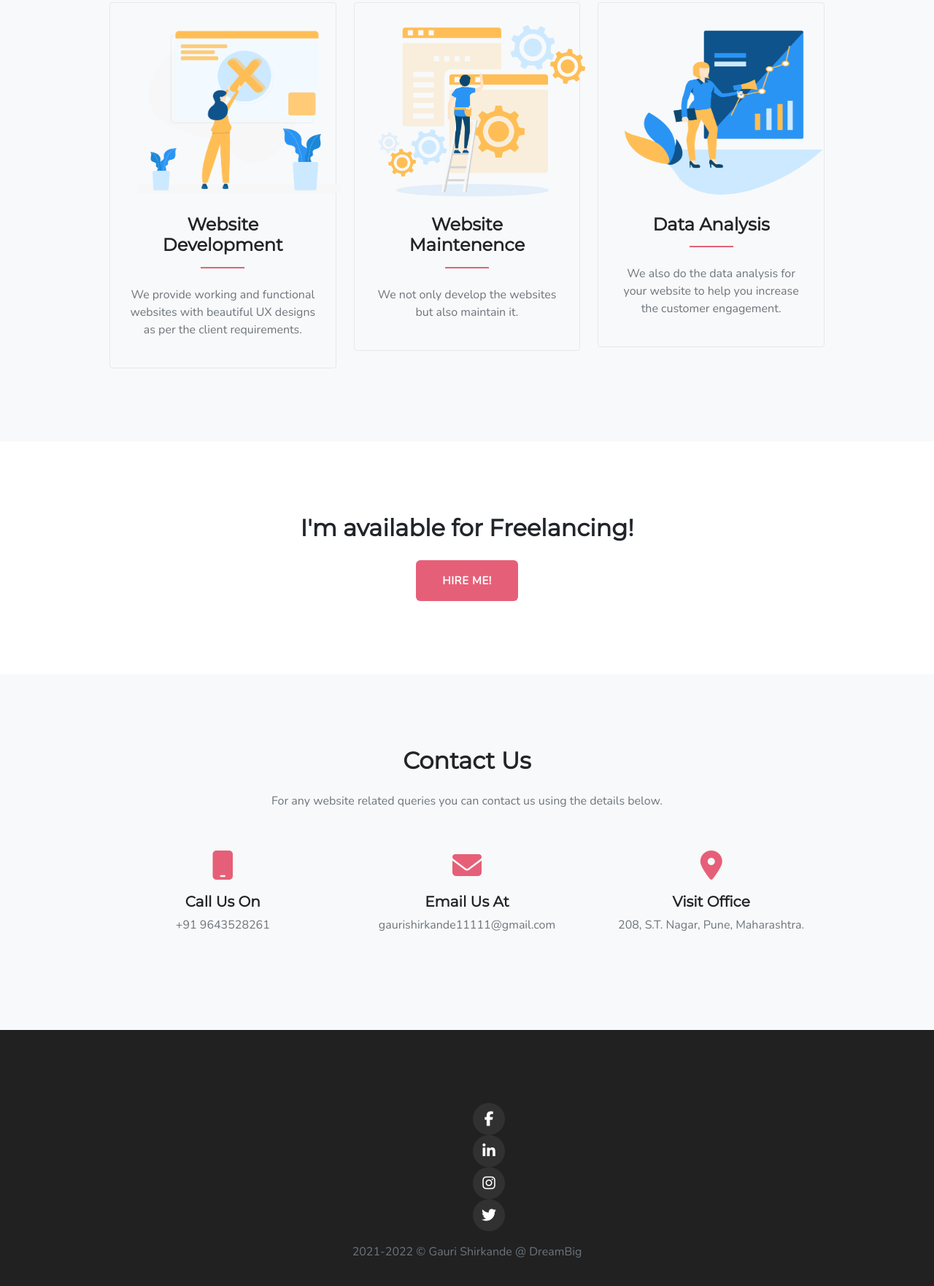
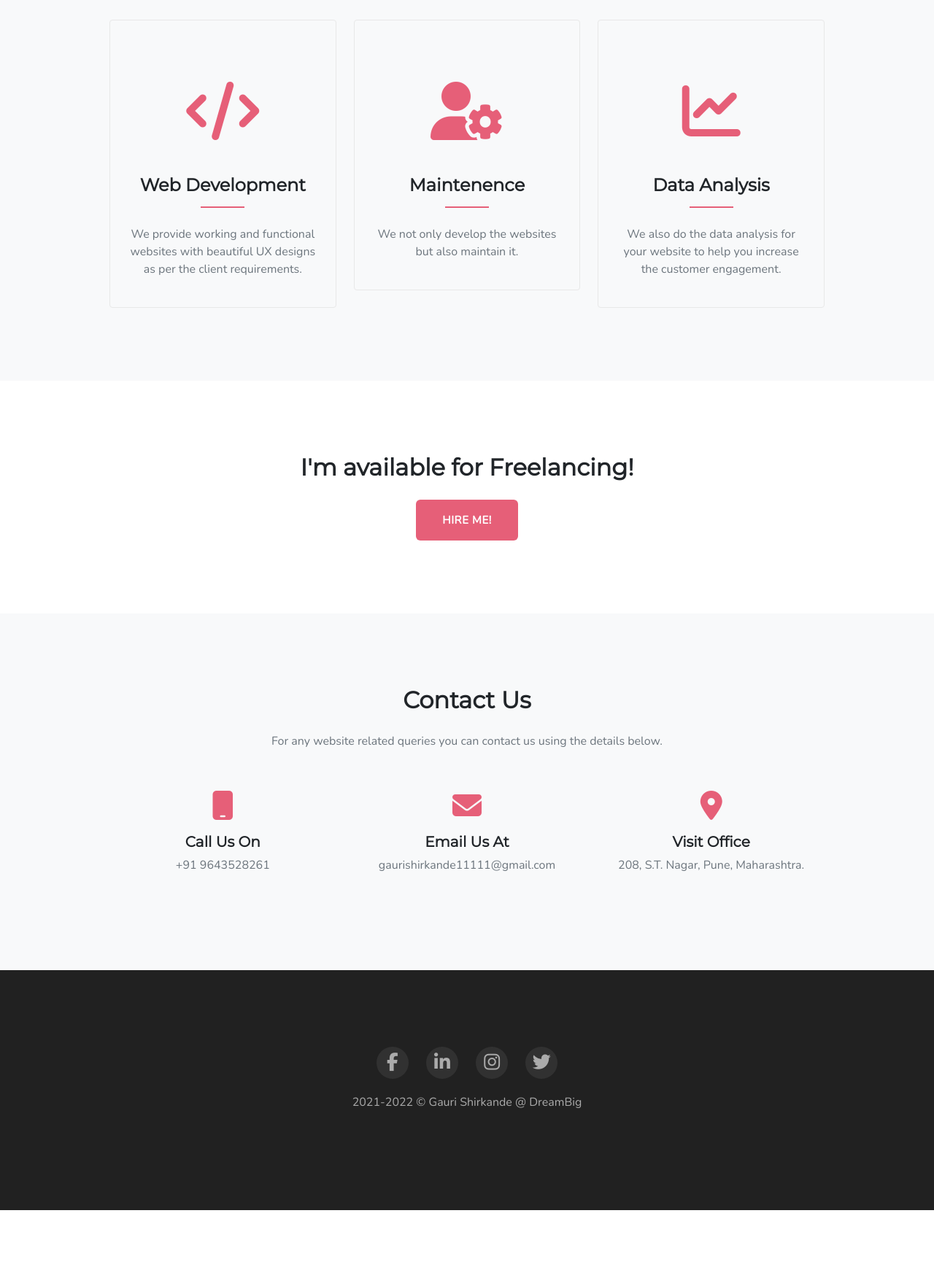
Before and after one commit to gauri17-pro/MyPortfolio, a plain HTML site: page index.html in a window 1280 px wide. Shown: the part 1733-3496 px from the top of the page at 73% size. After the commit the page ends 3392 px from the top, so only its background shows below. Drawn offline with nearby package versions, Linux system fonts and the light colour scheme.

Commit message:
Modify styling and remove script

```diff
--- a/css/styles.css
+++ b/css/styles.css
@@ -13,8 +13,15 @@ h4{
 }
 
 .container-fluid{
+    padding-bottom: 0px !important;
     padding-left: 100px !important;
     padding-right: 100px !important;
+}
+
+@media (min-width: 200px) and (max-width: 768px){
+    .container-fluid{
+        padding: 0px 50px !important;
+    }
 }
 
 .h-100vh{
@@ -201,6 +208,14 @@ h4{
     text-align: left;
 }
 
+@media (min-width: 200px) and (max-width: 768px){
+    .about-context {
+        padding-left: 20px;
+        padding-right: 20px;
+        text-align: center;
+    }
+}
+
 .about-space{
     margin-top: 1.5rem ;
 }
@@ -208,7 +223,7 @@ h4{
 .text-muted{
     --bs-text-opacity: 1;
     color: #6c757d !important;
-    margin-top: 1.5rem;
+    margin-top: 1.5rem !important;
 }
 
 .mt-3, .mt-4{
@@ -257,6 +272,21 @@ h4{
     border-radius: 0.25rem;
 }
 
+.service-box .service-icon{
+    padding-top: 80px;
+    padding-bottom: 35px;
+}
+
+.service-box .service-icon a i{
+    color: #e65f78;
+    font-size: 80px;
+    text-align: center;
+    display: inline-block;
+    line-height: 40px;
+    font-weight: bold !important;
+    transition: all 0.5s;
+}
+
 .service-box .service-title-border{
     height: 2px;
     width: 60px;
@@ -269,6 +299,17 @@ h4{
     padding: 0px 50px 0px 50px  ;
 }
 
+@media (min-width: 200px) and (max-width: 768px){
+    .service-row{
+        padding: 0px 0px !important;
+    }
+}
+
+@media (min-width: 200px) and (max-width: 768px){
+    .contact-row{
+        padding: 0px 0px !important;
+    }
+}
 
 .service-img{
     height: 250px !important;
@@ -323,15 +364,20 @@ h4{
 
 #footer{
     background-color: #212121 !important;
+
 }
 
 .list-unstyled{
     list-style: none !important;
 }
 
+.footer-bg a{
+    text-decoration: noneS;
+}
+
 .footer-bg i{
-    color: white !important;
-    font-size: 20px;
+    color: #ababab !important;
+    font-size: 25px;
     border-radius: 50%;
     height: 44px;
     width: 44px;
@@ -340,13 +386,22 @@ h4{
     line-height: 43px;
     transition: all 0.5s;
     background-color: #f1f1f114;
+    margin: 5px 10px 0px 10px;
 }
 
-.footer-alt{
-    padding: 0px 560px !important;
+.footer-bg i:hover{
+    transition: all 0.5s;
+    color: #000 !important;
+    background-color: #e65f78 ; */
+    /* border: solid #d87184; */
+}
+
+.footer-icon{
+    display: inline-block;
 }
 
 .copyright{
     color: #ababab;
     font-size: 16px;
+    padding: 20px;
 }
--- a/index.html
+++ b/index.html
@@ -29,20 +29,6 @@
 </head>
 
 <body style="overflow: visible;">
-    <script>
-        $(document).ready(function(){
-            $(window).on("scroll",function(){
-                var wn = $(window).scrollTop();
-                if(wn > 120){
-                    $(".navbar").css("background","transparent");
-                }
-                else{
-                    $(".navbar").css("background-color","white");
-                    $(".navbar").css("color","black")
-                }
-            });
-        });
-    </script>
     <nav class="navbar navbar-expand-lg custom-nav navbar-light fixed-top sticky">
         <div class="container-fluid d-flex ">
             <a class="navbar-brand p-2 me-auto flex-grow-1 logo" href="#">
@@ -84,7 +70,7 @@
                         <h4 class="text-white mb-4">Welcome</h4>
                         <h1 class="header-name text-capitalize text-white">
                             I'M
-                            <span class="simple-text-rotate fw-bold" style="">A Web Developer.</span>
+                            <span class="simple-text-rotate fw-bold">A Web Developer.</span>
                         </h1>
                         <p class="text-center header-desc mt-4 mx-auto">Programming is not about typing, It's about thinking!
                             <span>
@@ -174,9 +160,13 @@
                 <div class="col-lg-4" >
                     <div class="mt-4 text-center service-box p-4">
                         <div class="service-icon text-center">
-                            <img class="service-img" src="assets/website-development.png" alt="">
+                            <!-- <img class="service-img" src="assets/website-development.png" alt=""> -->
+                            <a href="#">
+                                <i class="fa-solid fa-code"></i>
+                            </a>
+
                         </div>
-                        <h4 class="fw-bold service-text">Website Development</h4>
+                        <h4 class="fw-bold service-text">Web Development</h4>
                         <div class="service-title-border"></div>
                         <p class="mt-4 text-muted">
                             We provide working and functional websites with beautiful UX designs as per the client requirements.
@@ -186,9 +176,12 @@
                 <div class="col-lg-4 ">
                     <div class="mt-4 text-center service-box p-4">
                         <div class="service-icon text-center">
-                            <img class="service-img" src="assets/website-maintenance.png" alt="">
+                            <!-- <img class="service-img" src="assets/website-maintenance.png" alt=""> -->
+                            <a href="#">
+                                <i class="fa-solid fa-user-gear"></i>
+                            </a>
                         </div>
-                        <h4 class="fw-bold service-text">Website Maintenence</h4>
+                        <h4 class="fw-bold service-text">Maintenence</h4>
                         <div class="service-title-border"></div>
                         <p class="mt-4 text-muted">
                             We not only develop the websites but also maintain it.
@@ -198,7 +191,10 @@
                 <div class="col-lg-4 ">
                     <div class="mt-4 text-center service-box p-4">
                         <div class="service-icon text-center">
-                            <img class="service-img" src="assets/marketer.png" alt="">
+                            <!-- <img class="service-img" src="assets/marketer.png" alt=""> -->
+                            <a href="#">
+                                <i class="fa-solid fa-chart-line"></i>
+                            </a>
                         </div>
                         <h4 class="fw-bold service-text">Data Analysis</h4>
                         <div class="service-title-border"></div>
@@ -266,25 +262,39 @@
     </section>
 
     <section id="footer" class="section bg-light">
-        <div class="container-fluid">
-            <div class="row justify-content-center footer-alt">
-                <div class="col-lg-3 footer-bg " >
+        <footer class="footer">
+            <div class="row justify-content-center">
+                <div class="container-fluid text-center footer-bg">
+                    <div class="footer-icon">
+                        <a href="">
                             <i class="fa-brands fa-facebook-f"></i>
+                        </a>
                     </div>
-                <div class="col-lg-3 footer-bg ">
+                    <div class="footer-icon">
+                        <a href="">
                             <i class="fa-brands fa-linkedin-in"></i>
+                        </a>
                     </div>
-                <div class="col-lg-3 footer-bg ">
+                    <div class="footer-icon">
+                        <a href="">
                             <i class="fa-brands fa-instagram"></i>
+                        </a>
                     </div>
-                <div class="col-lg-3 footer-bg ">
+                    <div class="footer-icon">
+                        <a href="">
                             <i class="fa-brands fa-twitter"></i>
+                        </a>
                     </div>
                 </div>
-            <div class="row align-items-center copyright">
-                <p class="text-muted mt-3 mb-0">2021-2022 © Gauri Shirkande @ DreamBig</p>
+            </div>
+            <div class="row">
+                <div class="copyright">
+                    <p>
+                        2021-2022 © Gauri Shirkande @ DreamBig
+                    </p>
                 </div>
             </div>
+        </footer>
     </section>
 </body>
 
```
Lines whose indentation alone changed are shown as unchanged.
